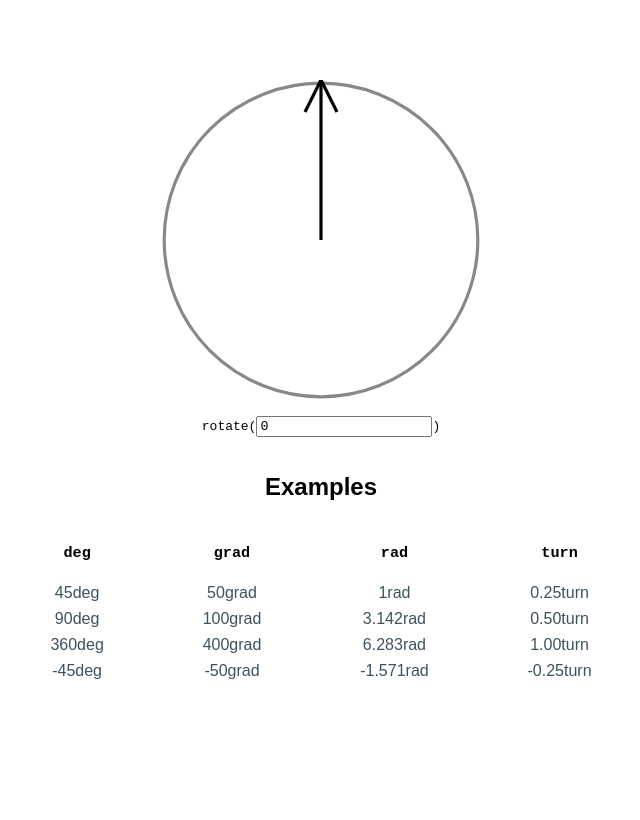
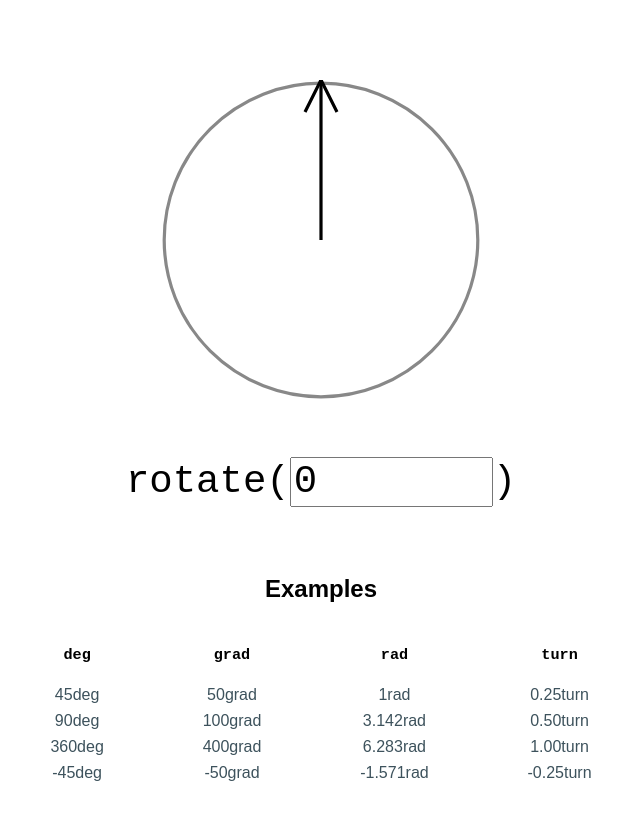
Before and after one commit to j-/angle, a React (Create React App) app: page / in a window 1280 px wide. Shown: the top 820 px of the page, without its empty margins (319-959 px from the left). Built offline with nearby package versions, Linux system fonts and the light colour scheme.

Commit message:
Bump up rotate component font size

```diff
--- a/src/components/App.css
+++ b/src/components/App.css
@@ -11,4 +11,5 @@
 .App-config {
 	text-align: center;
 	margin: 1em 0;
+	font-size: 3em;
 }
--- a/src/components/Rotate.css
+++ b/src/components/Rotate.css
@@ -1,3 +1,4 @@
 .Rotate input {
-	font-family: inherit;
+	font: inherit;
+	width: 5em;
 }
```
